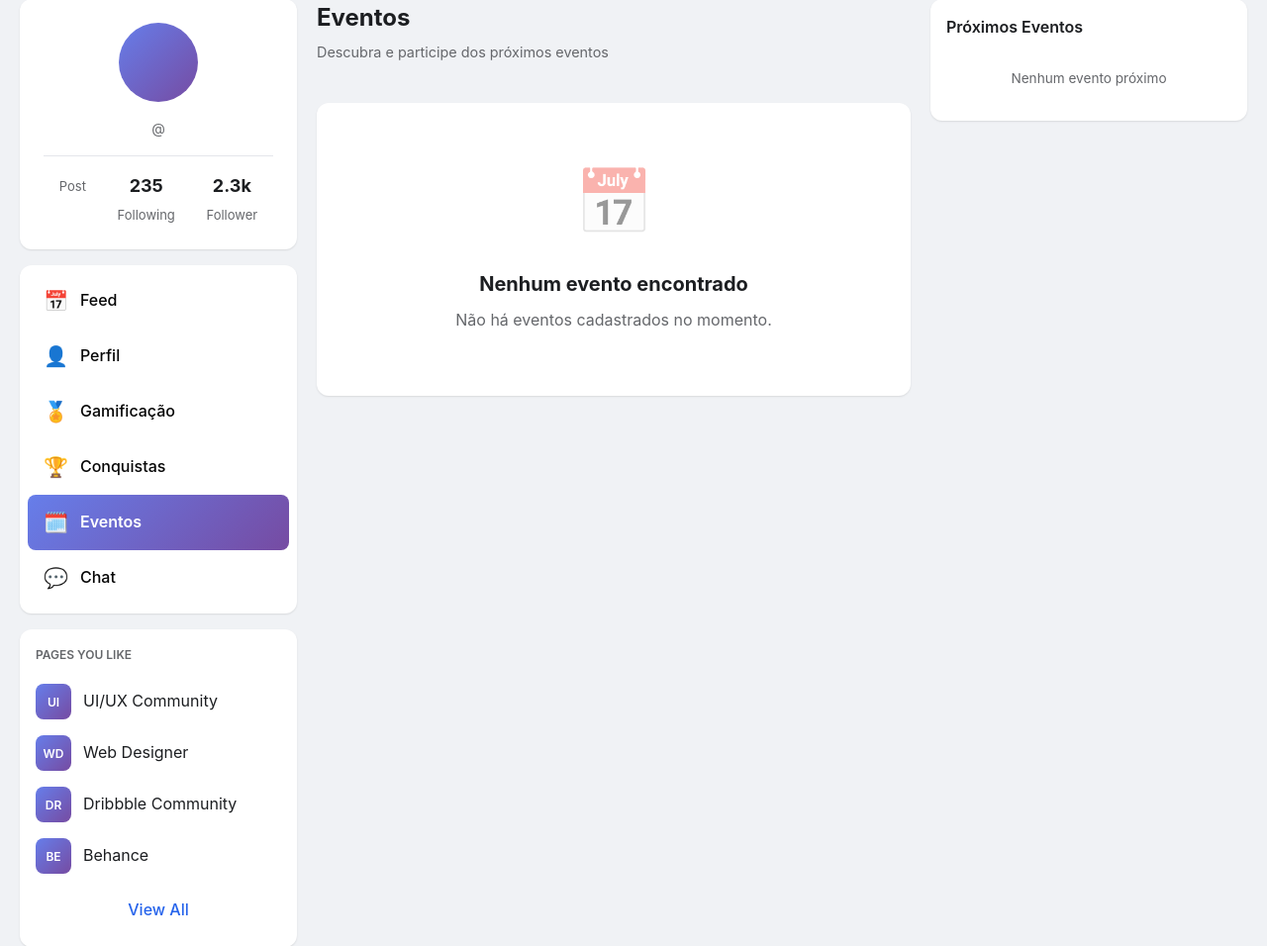
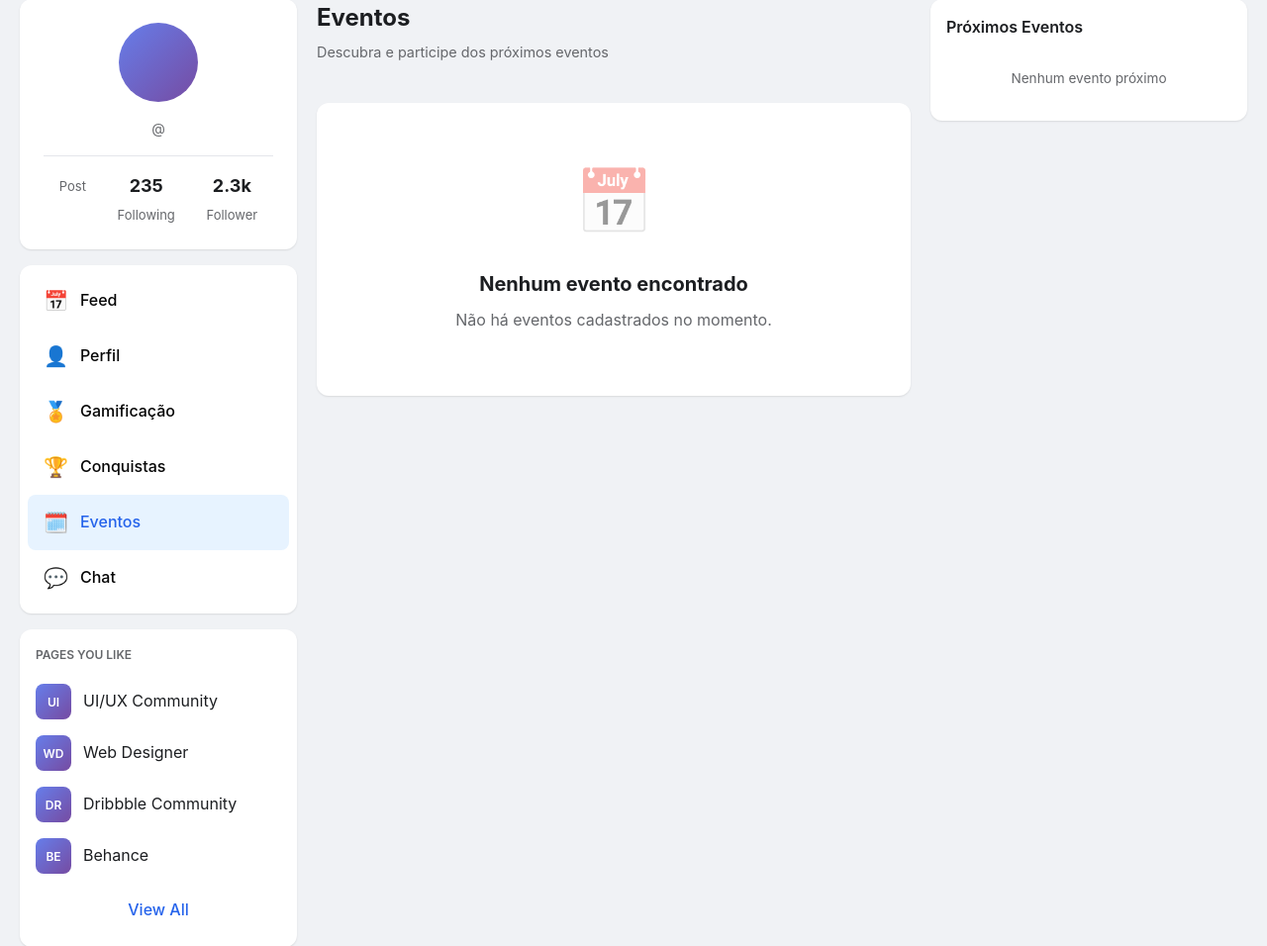
Before and after one commit to cDorth/responsividadeF, a Django app: template eventos/templates/eventos/index.html in a window 1280 px wide. Shown: the part 85-1041 px from the top of the page at 99% size. Run offline with Django 5.2, Linux system fonts and the light colour scheme; the template is opened without the code that fills it, so the values that code supplies are empty.

Commit message:
Restored to '2f92d998b8d27d24d6d2d071f7b670d2b699ca5c'
Replit-Restored-To: 2f92d998b8d27d24d6d2d071f7b670d2b699ca5c

```diff
--- a/eventos/static/eventos/css/eventos.css
+++ b/eventos/static/eventos/css/eventos.css
@@ -3,41 +3,6 @@
     margin: 0;
     padding: 0;
     box-sizing: border-box;
-}
-
-/* Menu Lateral */
-.sidebar-menu {
-    background: #fff;
-    border-radius: 12px;
-    padding: 8px;
-    box-shadow: 0 1px 2px rgba(0, 0, 0, 0.1);
-    margin-bottom: 16px;
-}
-
-.menu-item {
-    display: flex;
-    align-items: center;
-    gap: 12px;
-    padding: 12px 16px;
-    border-radius: 8px;
-    color: #050505;
-    text-decoration: none;
-    transition: background 0.2s;
-    font-weight: 500;
-}
-
-.menu-item:hover {
-    background: #f0f2f5;
-}
-
-.menu-item.active {
-    background: linear-gradient(135deg, #667eea 0%, #764ba2 100%);
-    color: white;
-    font-weight: 600;
-}
-
-.menu-item .icon {
-    font-size: 20px;
 }
 
 body {
--- a/feed/static/feed/css/style.css
+++ b/feed/static/feed/css/style.css
@@ -205,9 +205,8 @@ body {
 }
 
 .menu-item.active {
-  background: linear-gradient(135deg, #667eea 0%, #764ba2 100%);
-  color: white;
-  font-weight: 600;
+  background: #e7f3ff;
+  color: #2563eb;
 }
 
 .menu-item .icon {
```
